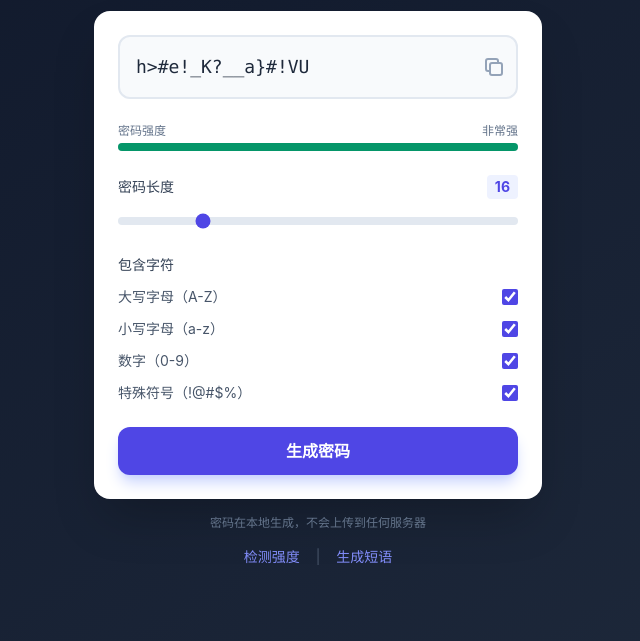
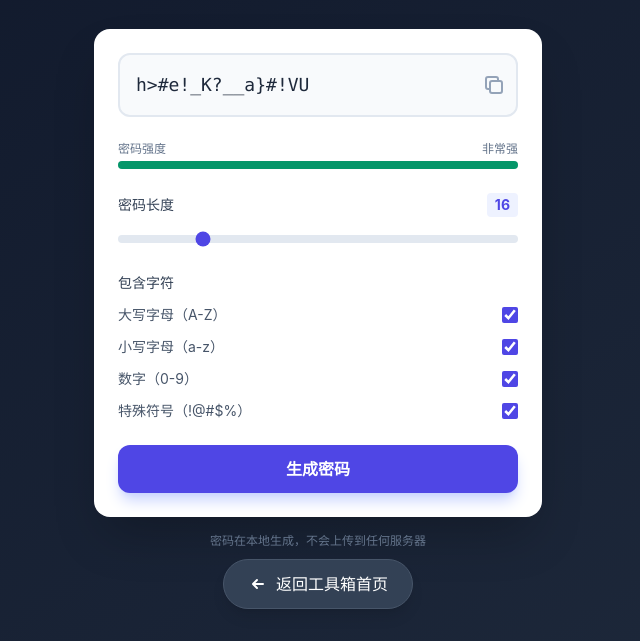
Before and after one commit to D-ChuanTong/d-password-tool, a plain HTML site: page generator.html in a window 1280 px wide. Shown: the part 159-800 px from the top of the page, without its empty margins (322-962 px from the left). Drawn offline with nearby package versions, Linux system fonts and the light colour scheme.

Commit message:
Update generator.html

```diff
--- a/generator.html
+++ b/generator.html
@@ -103,14 +103,23 @@
                 </svg>
             </a>
         </div> -->
-        <!-- 导航区域 -->
+        <!-- 导航区域
         <div class="text-center mt-4 flex justify-center gap-4 text-sm">
             <a href="strength.html" class="text-indigo-400 hover:text-white transition-colors">检测强度</a>
             <span class="text-slate-600">|</span>
             <a href="passphrase.html" class="text-indigo-400 hover:text-white transition-colors">生成短语</a>
+        </div> -->
+        <!-- 放在页面底部的返回按钮 -->
+        <div class="fixed bottom-8 left-1/2 transform -translate-x-1/2">
+            <a href="index.html"
+               class="bg-slate-700 hover:bg-slate-600 text-white px-6 py-3 rounded-full shadow-lg transition-all flex items-center gap-2 border border-slate-600">
+                <svg xmlns="http://www.w3.org/2000/svg" class="h-5 w-5" viewBox="0 0 20 20" fill="currentColor">
+                <path fill-rule="evenodd" d="M9.707 14.707a1 1 0 01-1.414 0l-4-4a1 1 0 010-1.414l4-4a1 1 0 011.414 1.414L7.414 9H15a1 1 0 110 2H7.414l2.293 2.293a1 1 0 010 1.414z" clip-rule="evenodd" />
+            </svg>
+            返回工具箱首页
+            </a>
         </div>
         </div>
-
         <!-- 复制成功提示 -->
         <div id="toast" class="hidden fixed bottom-8 left-1/2 -translate-x-1/2 bg-slate-800 text-white text-sm px-4 py-2 rounded-lg shadow-lg">
             ✅ 已复制到剪贴板
```
Lines whose indentation alone changed are shown as unchanged.
